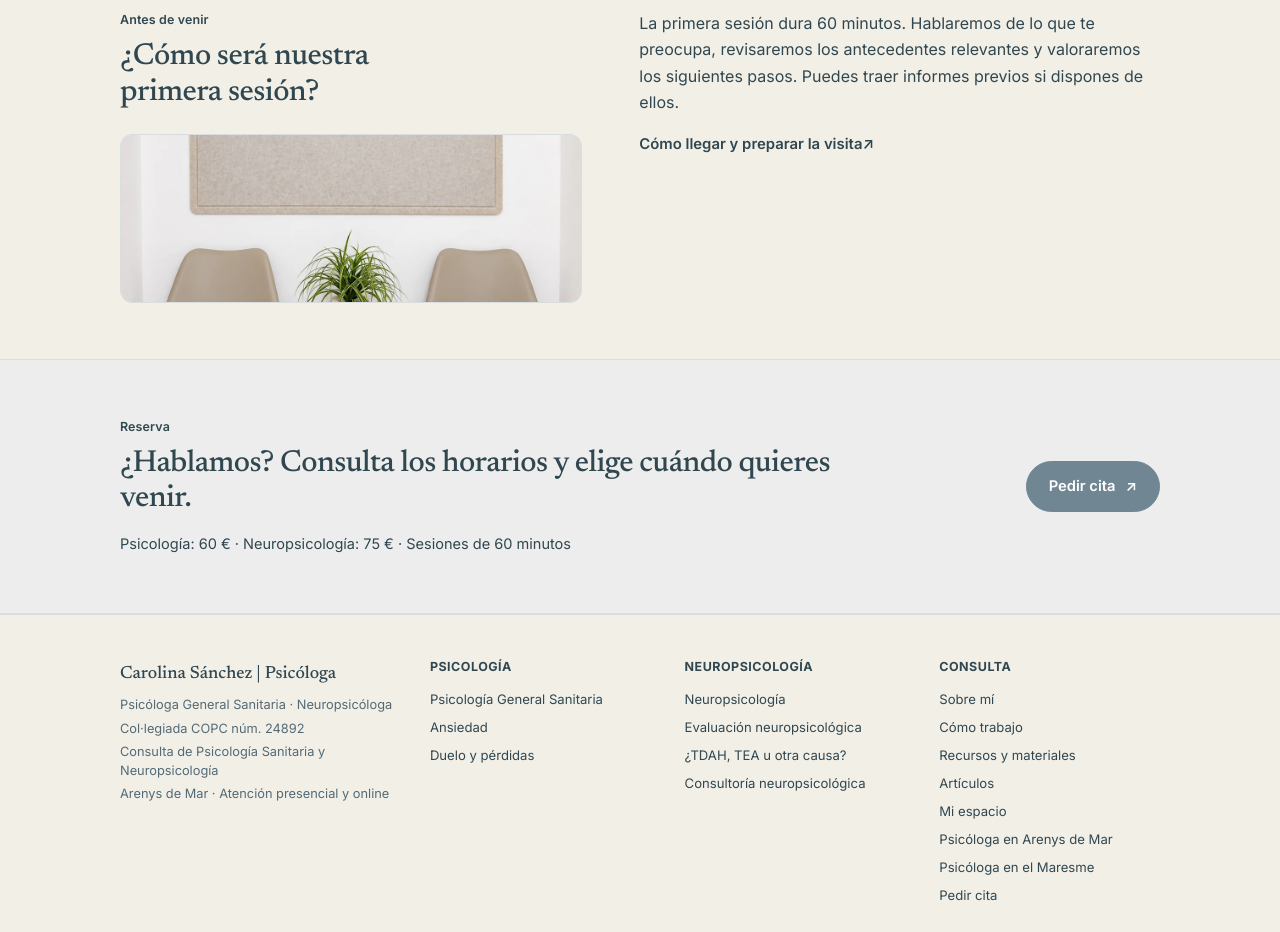
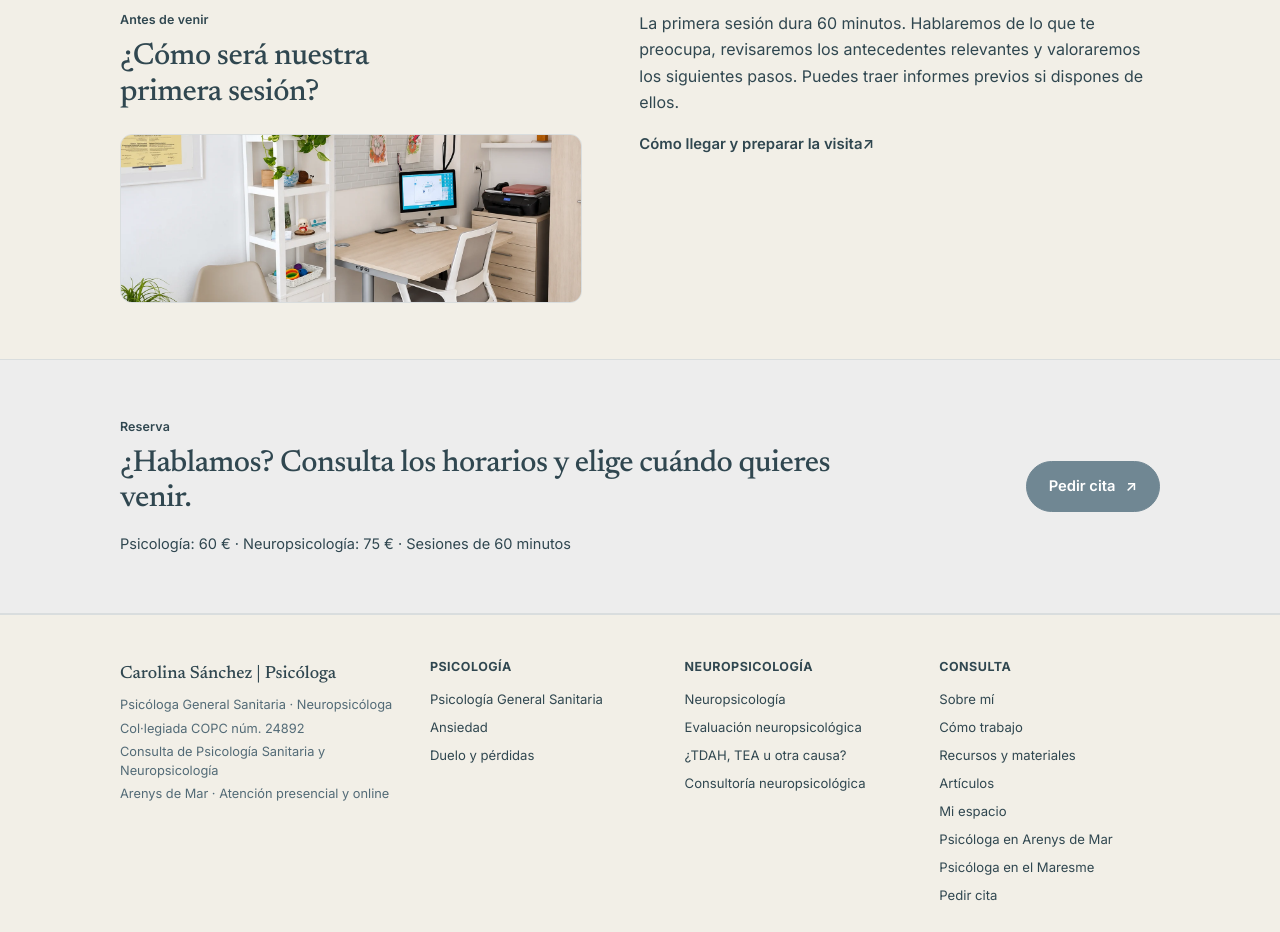
Before and after one commit to carolinasanchezgirona/Portfolio-Carolina, a Next.js app: page / in a window 1280 px wide. Shown: the part 5200-6132 px from the top of the page. Built offline with nearby package versions, Linux system fonts and the light colour scheme.

Commit message:
Use complete consultation interior photograph on first-visit section

```diff
--- a/app/page.tsx
+++ b/app/page.tsx
@@ -296,8 +296,8 @@ export default function HomePage() {
             <h2 id="first-visit-home-title">¿Cómo será nuestra primera sesión?</h2>
             <figure className="editorial-first-visit-photo">
               <Image
-                src="/consulta-carolina-sanchez-sala-espera.webp"
-                alt="Espacio de acogida de la consulta de psicología en Arenys de Mar"
+                src="/consulta-carolina-sanchez-despacho.webp"
+                alt="Interior de la consulta de psicología y neuropsicología de Carolina Sánchez"
                 width={900}
                 height={600}
                 sizes="(max-width: 900px) calc(100vw - 36px), 45vw"
```
